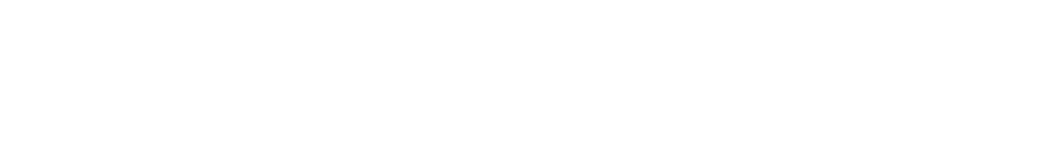
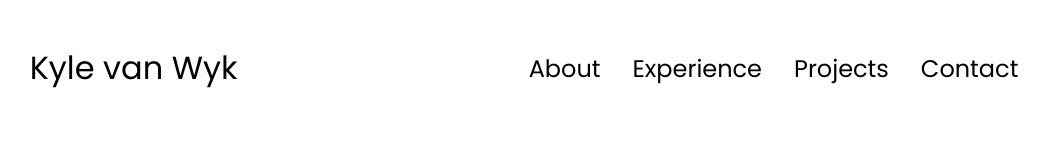
Before and after one commit to Kwyk25/KylePortfolio, a plain HTML site: page index.html in a window 1280 px wide. Shown: the whole page, without its empty margins (116-1165 px from the left). Drawn offline with Linux system fonts and the light colour scheme.

Commit message:
added css

```diff
--- a/index.html
+++ b/index.html
@@ -3,9 +3,22 @@
 <head>
     <meta charset="UTF-8">
     <meta name="viewport" content="width=device-width, initial-scale=1.0">
-    <title>Document</title>
+    <title>MyPortfolio</title>
+    <link rel="stylesheet" href="style.css">
+    <link rel="stylesheet" href="mediaqueries.css">
 </head>
 <body>
-
+    <nav id="desktop-nav">
+        <div class="logo">Kyle van Wyk</div>
+        <div>
+            <ul class="nav-links">
+                <li><a href="about">About</a></li>
+                <li><a href="experience">Experience</a></li>
+                <li><a href="projects">Projects</a></li>
+                <li><a href="contact">Contact</a></li>
+            </ul>
+        </div>
+    </nav>
+    <script src="script.js"></script>
 </body>
 </html>
--- a/style.css
+++ b/style.css
@@ -0,0 +1,66 @@
+/* General */
+
+@import url('https://fonts.googleapis.com/css2?family=Poppins:wght@300;400;500;600&display=swap');
+
+* {
+    margin: 0;
+    padding: 0;
+}
+
+
+body {
+    font-family: "Poppins", sans-serif;
+}
+
+html {
+    scroll-behavior: smooth;
+}
+
+p {
+    color: rgb(85, 85, 85);
+}
+
+/* Transition */
+
+a, .btn {
+    transition: all 300ms ease;
+}
+
+/* Desktop Nav */
+
+nav, .nav-links {
+    display: flex;
+}
+
+nav {
+    justify-content: space-around;
+    align-items: center;
+    height: 17vh;
+}
+
+.nav-links {
+    gap: 2rem;
+    list-style: none;
+    font-size: 1.5rem;
+}
+
+a {
+    color: black;
+    text-decoration: none;
+    text-decoration: white;
+}
+
+a:hover {
+    color: gray;
+    text-decoration: underline;
+    text-underline-offset: 1rem;
+    text-decoration: rgb(85, 85, 85);
+}
+
+.logo {
+    font-size: 2rem;
+}
+
+.logo:hover {
+    cursor: default;
+}
```
Also changed, not shown: mediaqueries.css (added).
